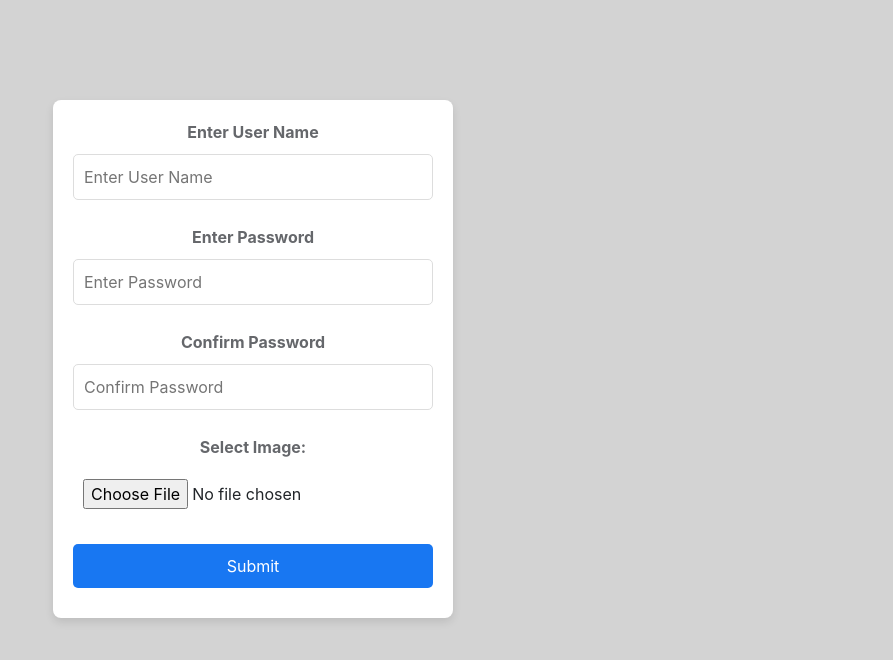
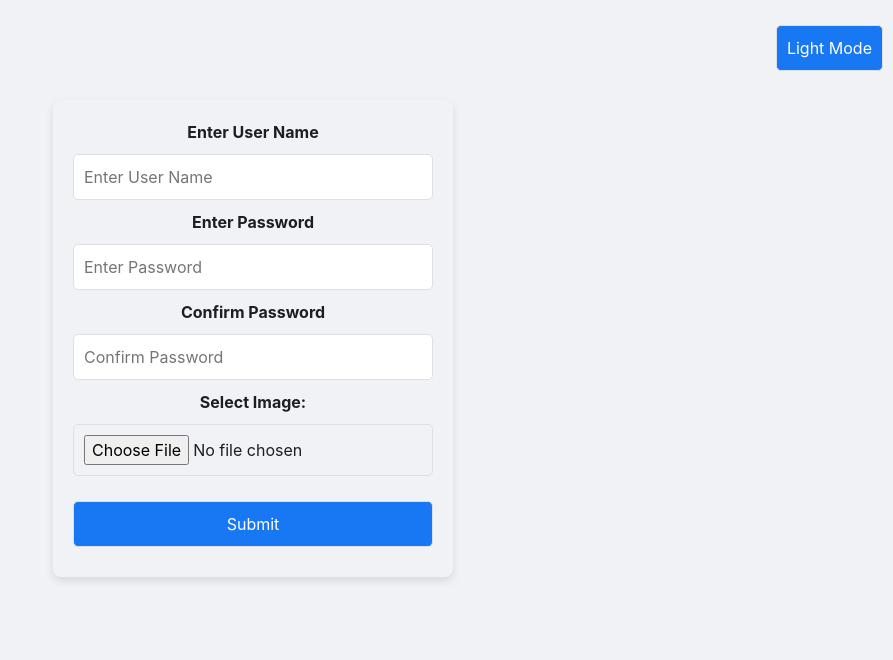
Before and after one commit to Orile14/project-one-ex2-web, a React (Create React App) app: page /signup in a window 1280 px wide. Shown: the top 660 px of the page, without its empty margins (387-1280 px from the left). Built offline with nearby package versions, Linux system fonts and the light colour scheme; the HTML template or start-up script is replaced by a standard one.

Commit message:
Adding Dark/Light mode.

```diff
--- a/src/App.js
+++ b/src/App.js
@@ -1,10 +1,17 @@
-import React from 'react';
+import React, { useContext, useEffect } from 'react';
 import { BrowserRouter as Router, Routes, Route } from 'react-router-dom';
+import { ThemeProvider, ThemeContext } from './ThemeContext/ThemeContext';
 import Feed from './Feed/Feed';
 import Signup from './signUp/SignUp';
 import Login from './login/Login';
 
-function App() {
+const AppContent = () => {
+  const { theme } = useContext(ThemeContext);
+
+  useEffect(() => {
+    document.body.setAttribute('data-theme', theme);
+  }, [theme]);
+
   return (
     <div className="app">
       <Router>
@@ -12,11 +19,17 @@
           <Route path="/" element={<Login />} />
           <Route path="/feed" element={<Feed />} />
           <Route path="/signup" element={<Signup />} />
-          <Route path="login" element={<Login />} />
+          <Route path="/login" element={<Login />} />
         </Routes>
       </Router>
     </div>
   );
-}
+};
+
+const App = () => (
+  <ThemeProvider>
+    <AppContent />
+  </ThemeProvider>
+);
 
 export default App;
--- /dev/null
+++ b/src/ThemeContext/ThemeContext.js
@@ -0,0 +1,24 @@
+import React, { createContext, useState, useEffect } from "react";
+
+export const ThemeContext = createContext();
+
+export const ThemeProvider = ({ children }) => {
+  const [theme, setTheme] = useState('light');
+
+  useEffect(() => {
+    const storedTheme = localStorage.getItem('theme') || 'light';
+    setTheme(storedTheme);
+  }, []);
+
+  const toggleTheme = () => {
+    const newTheme = theme === 'light' ? 'dark' : 'light';
+    setTheme(newTheme);
+    localStorage.setItem('theme', newTheme);
+  };
+
+  return (
+    <ThemeContext.Provider value={{ theme, toggleTheme }}>
+      {children}
+    </ThemeContext.Provider>
+  );
+};
--- a/src/login/Login.css
+++ b/src/login/Login.css
@@ -1,40 +1,53 @@
-body {
-  overflow: auto;
+:root {
+  /* Light Theme */
+  --bg-color-light: #f0f2f5; /* Facebook light background color */
+  --text-color-light: #1c1e21; /* Facebook light text color */
+  --button-bg-light: #1877f2; /* Facebook primary button color */
+  --button-text-light: #ffffff; /* White text on buttons */
+  --input-border-light: #dddfe2; /* Light grey border for inputs */
+  --box-shadow-light: 0 4px 8px rgba(0, 0, 0, 0.1); /* Subtle box-shadow */
 
+  /* Dark Theme */
+  --bg-color-dark: #18191a; /* Facebook dark background color */
+  --bg-color-soft-dark: #252b32; /* Facebook dark background color */
+  --text-color-dark: #e4e6eb; /* Facebook dark text color */
+  --button-bg-dark: #3a3b3c; /* Darker grey for buttons */
+  --button-text-dark: #ffffff; /* White text on buttons */
+  --input-border-dark: #3e4042; /* Dark grey border for inputs */
+  --box-shadow-dark: 0 4px 8px rgba(0, 0, 0, 0.2); /* Darker box-shadow */
 }
 
 .Login {
   display: flex;
   width: 100%;
-  /* Full width of the viewport */
   height: 100%;
-  /* Full height of the viewport */
-  background-color: #e9e9f2;
-
+  background-color: var(--bg-color-light); /* Using variable for light theme */
+  color: var(--text-color-light); /* Using variable for light theme */
 }
 
-.label-username {
-  width: 400%;
-  /* Adjust this to control the width of the label */
+body[data-theme="dark"] .Login {
+  background-color: var(--bg-color-dark); /* Dark mode background color */
+  color: var(--text-color-dark); /* Dark mode text color */
 }
 
 .content-box {
   position: absolute;
-  background-color: rgb(242, 242, 246);
+  background-color: var(--bg-color-light); /* Using variable for light theme */
   top: 30%;
   right: 10%;
   width: 20%;
-  /* Center the box */
-  /* Adjust this to control the width of the box */
-
   height: auto;
   padding: 20px;
-  box-shadow: 10px 10px 10px rgba(0, 0, 0, 0.1);
+  box-shadow: var(--box-shadow-light); /* Using variable for light theme */
   border-radius: 10px;
 }
 
+body[data-theme="dark"] .content-box {
+  background-color: var(--bg-color-soft-dark); /* Dark mode background color */
+  box-shadow: var(--box-shadow-dark); /* Dark mode box-shadow */
+}
+
 #textContainerf {
-  /* Adjust these values based on your layout preferences */
   position: absolute;
   font-size: 600%;
   right: 58%;
@@ -44,13 +57,11 @@
   display: flex;
   align-items: center;
   justify-content: center;
-  color: rgb(24, 119, 242);
+  color: rgb(24, 119, 242); /* Facebook blue color */
   font-weight: bold;
-
 }
 
 #textContainer {
-  /* Adjust these values based on your layout preferences */
   position: absolute;
   left: 10px;
   top: 20px;
@@ -62,11 +73,26 @@
   font-size: 200%;
 }
 
-input,
-button {
+input, button {
   margin-bottom: 10px;
   width: 100%;
   box-sizing: border-box;
   border-radius: 5px;
   padding: 10px;
+  border: 1px solid var(--input-border-light); /* Using variable for light theme */
 }
+
+body[data-theme="dark"] input, body[data-theme="dark"] button {
+  border: 1px solid var(--input-border-dark);
+  background-color: var(--bg-color-dark);
+  color: var(--text-color-dark);
+}
+
+.Toggle {
+  width: fit-content;
+  position: absolute;
+  right: 10px;
+  top: 10px;
+  padding: 10px;
+  border-radius: 5px;
+}
--- a/src/login/Login.js
+++ b/src/login/Login.js
@@ -1,10 +1,12 @@
-import React, { useState } from "react";
+import React, { useState, useContext } from "react";
 import { BrowserRouter as Router, useNavigate } from 'react-router-dom';
 import "./Login.css";
 import InputBox from "../inputBox/InputBox";
 import User from "../signUp/user"; // Update the path accordingly
+import { ThemeContext } from '../ThemeContext/ThemeContext';
 
 const Login = () => {
+  const { theme, toggleTheme } = useContext(ThemeContext); // Destructure theme from ThemeContext
   const navigate = useNavigate();
   const [username, setUsername] = useState("");
   const [password, setPassword] = useState("");
@@ -29,7 +31,9 @@
 
   return (
     <div className="Login">
-
+      <button className="Toggle" onClick={toggleTheme}>
+        {theme === 'dark' ? 'Dark Mode' : 'Light Mode'} {/* Corrected button label based on current theme */}
+      </button>
       <div className="content-box">
         <InputBox param={"username"} value={username} onChange={setUsername} />
         <InputBox param={"password"} value={password} onChange={setPassword} />
--- a/src/signUp/SignUp.css
+++ b/src/signUp/SignUp.css
@@ -1,66 +1,55 @@
-body {
-  justify-content: center;
-  align-items: center;
-  height: 100vh;
-  padding: 0;
-  background-color: #f0f2f5; /* Facebook's background color */
+:root {
+  /* Light Theme */
+  --bg-color-light: #f0f2f5; /* Facebook light background color */
+  --text-color-light: #1c1e21; /* Facebook light text color */
+  --button-bg-light: #1877f2; /* Facebook primary button color */
+  --button-text-light: #ffffff; /* White text on buttons */
+  --input-border-light: #dddfe2; /* Light grey border for inputs */
+  --box-shadow-light: 0 4px 8px rgba(0, 0, 0, 0.1); /* Subtle box-shadow */
+
+  /* Dark Theme */
+  --bg-color-dark: #18191a; /* Facebook dark background color */
+  --text-color-dark: #e4e6eb; /* Facebook dark text color */
+  --button-bg-dark: #3a3b3c; /* Darker grey for buttons */
+  --button-text-dark: #ffffff; /* White text on buttons */
+  --input-border-dark: #3e4042; /* Dark grey border for inputs */
+  --box-shadow-dark: 0 4px 8px rgba(0, 0, 0, 0.2); /* Darker box-shadow */
+}
+
+body[data-theme="light"] {
+  background-color: var(--bg-color-light);
+  color: var(--text-color-light);
+}
+
+body[data-theme="dark"] {
+  background-color: var(--bg-color-dark);
+  color: var(--text-color-dark);
 }
 
 .signin-container {
-  margin-top: 100px; /* Increased top margin */
+  margin-top: 100px;
   margin-right: auto;
   margin-bottom: auto;
   margin-left: auto;
   text-align: center;
-  width: 400px; /* Fixed width for the form */
+  width: 400px;
   padding: 20px;
   border: none;
-  box-shadow: 0 4px 8px rgba(0, 0, 0, 0.1);
-  background-color: #fff;
   border-radius: 8px;
+  box-shadow: var(--box-shadow-light);
+  background-color: var(--bg-color-light);
+  color: var(--text-color-light);
 }
 
-
-.signin-header {
-  text-align: center;
-  margin-bottom: 20px;
-  font-size: 24px;
-  color: #1877f2; /* Facebook's blue color */
-}
-
-.signin-form {
-  display: flex;
-  flex-direction: column;
-}
-
-.form-group {
-  margin-bottom: 15px;
-}
-
-label {
-  font-weight: bold;
-  margin-bottom: 5px;
-  display: block;
-  color: #65676b; /* Facebook's text color */
-}
-
-input[type="text"],
-input[type="password"],
-input[type="file"] {
-  width: 100%;
-  padding: 10px;
-  border: 1px solid #ddd;
-  border-radius: 5px;
-  margin-top: 5px;
-}
-
-input[type="file"] {
-  border: none;
+body[data-theme="dark"] .signin-container {
+  background-color: var(--bg-color-dark);
+  color: var(--text-color-dark);
+  box-shadow: var(--box-shadow-dark);
 }
 
 button {
-  background-color: #1877f2;
-  color: #fff;
+  background-color: var(--button-bg-light);
+  color: var(--button-text-light);
   padding: 10px;
   border: none;
   border-radius: 5px;
@@ -70,13 +59,46 @@
   margin-top: 15px;
 }
 
-button:hover {
-  background-color: #1558d6;
+body[data-theme="dark"] button {
+  background-color: var(--button-bg-dark);
+  color: var(--button-text-dark);
 }
 
-img {
-  margin-top: 10px;
-  border-radius: 50%; /* Circular image */
-  max-width: 50%;
-  height: auto;
+/* Add similar styling for input fields, labels, etc., using the defined variables */
+input[type="text"],
+input[type="password"],
+input[type="file"] {
+  width: 100%;
+  padding: 10px;
+  border: 1px solid var(--input-border-light);
+  border-radius: 5px;
+  margin-top: 5px;
 }
+
+body[data-theme="dark"] input[type="text"],
+body[data-theme="dark"] input[type="password"],
+body[data-theme="dark"] input[type="file"] {
+  border: 1px solid var(--input-border-dark);
+  background-color: var(--bg-color-dark);
+  color: var(--text-color-dark);
+}
+
+label {
+  font-weight: bold;
+  margin-bottom: 5px;
+  display: block;
+  color: var(--text-color-light);
+}
+
+body[data-theme="dark"] label {
+  color: var(--text-color-dark);
+}
+
+.Toggle {
+  width: fit-content;
+  position: absolute;
+  right: 10px;
+  top: 10px;
+  padding: 10px;
+  border-radius: 5px;
+}
--- a/src/signUp/SignUp.js
+++ b/src/signUp/SignUp.js
@@ -1,11 +1,13 @@
-import React, { useState } from "react";
+import React, { useState, useContext } from "react";
 import MakeButton from "./MakeButton";
 import buttonsData from "./buttons.json";
 import "./SignUp.css";
 import User from "./user";
 import { useNavigate } from "react-router-dom";
+import { ThemeContext } from '../ThemeContext/ThemeContext';
 
 const SignUp = () => {
+  const { theme, toggleTheme } = useContext(ThemeContext); // Destructure theme from ThemeContext
   const navigate = useNavigate();
   const [formData, setFormData] = useState({
     Name: "",
@@ -53,6 +55,10 @@
   };
 
   return (
+    <div>
+      <button className="Toggle" onClick={toggleTheme}>
+        {theme === 'dark' ? 'Dark Mode' : 'Light Mode'} {/* Corrected button label based on current theme */}
+      </button>
       <form className="signin-container" onSubmit={handleSubmit}>
         {buttonsData.map((button) => (
           <MakeButton
@@ -75,6 +81,7 @@
 
         <button type="submit">Submit</button>
       </form>
+    </div>
   );
 };
 
```
Also changed, not shown: src/App.css (deleted, +0 -39 lines). Lines whose indentation alone changed are shown as unchanged.
